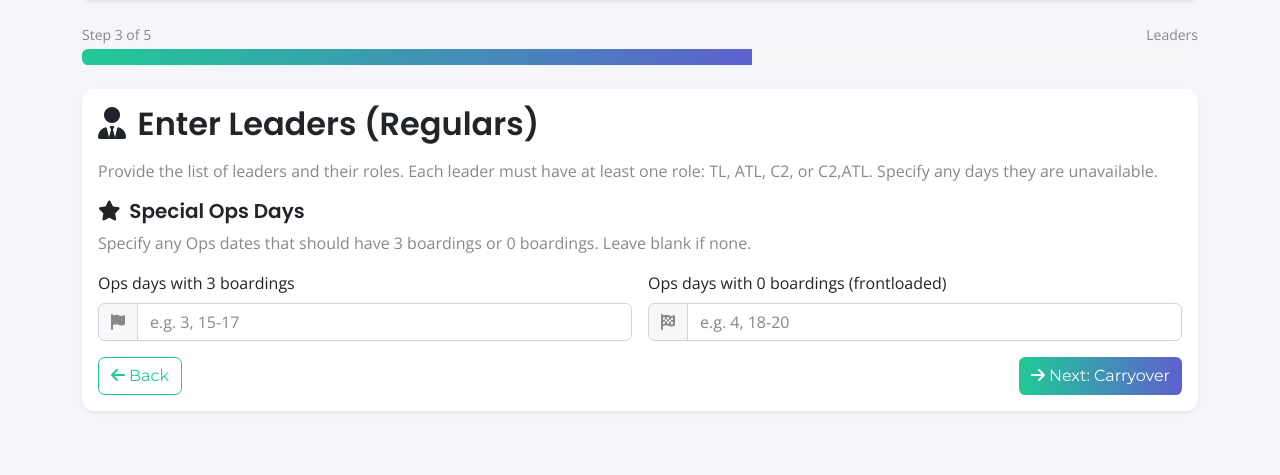
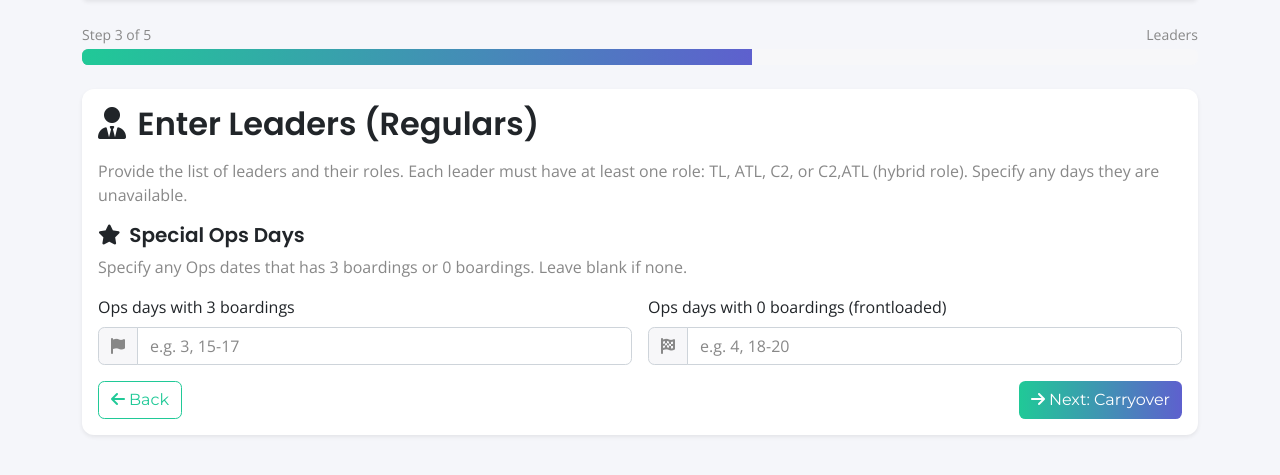
Before and after one commit to doodabomb89/duty_planner_web, a Flask app: template templates/leaders.html in a window 1280 px wide. Shown: the part 101-576 px from the top of the page. Run offline with Flask 3, Linux system fonts and the light colour scheme; the template is opened without the code that fills it, so the values that code supplies are empty; some libraries are stand-ins or nearby versions.

Commit message:
Update leaders.html

```diff
--- a/templates/leaders.html
+++ b/templates/leaders.html
@@ -14,7 +14,7 @@
 <div class="card shadow-sm mb-4">
   <div class="card-body">
     <h2 class="card-title mb-3"><i class="fa-solid fa-user-tie me-1"></i> Enter Leaders (Regulars)</h2>
-    <p class="text-muted">Provide the list of leaders and their roles. Each leader must have at least one role: TL, ATL, C2, or C2,ATL. Specify any days they are unavailable.</p>
+    <p class="text-muted">Provide the list of leaders and their roles. Each leader must have at least one role: TL, ATL, C2, or C2,ATL (hybrid role). Specify any days they are unavailable.</p>
     <form action="{{ url_for('leaders') }}" method="post">
       {% for i in range(1, num_leaders + 1) %}
       <div class="border rounded p-3 mb-3 bg-light">
@@ -61,7 +61,7 @@
       <!-- Special Ops Days -->
       <div class="mb-3">
         <h5 class="mb-2"><i class="fa-solid fa-star me-1"></i> Special Ops Days</h5>
-        <p class="text-muted">Specify any Ops dates that should have 3 boardings or 0 boardings. Leave blank if none.</p>
+        <p class="text-muted">Specify any Ops dates that has 3 boardings or 0 boardings. Leave blank if none.</p>
         <div class="row g-3">
           <div class="col-md-6">
             <label for="three_boardings_any" class="form-label">Ops days with 3 boardings</label>
```
